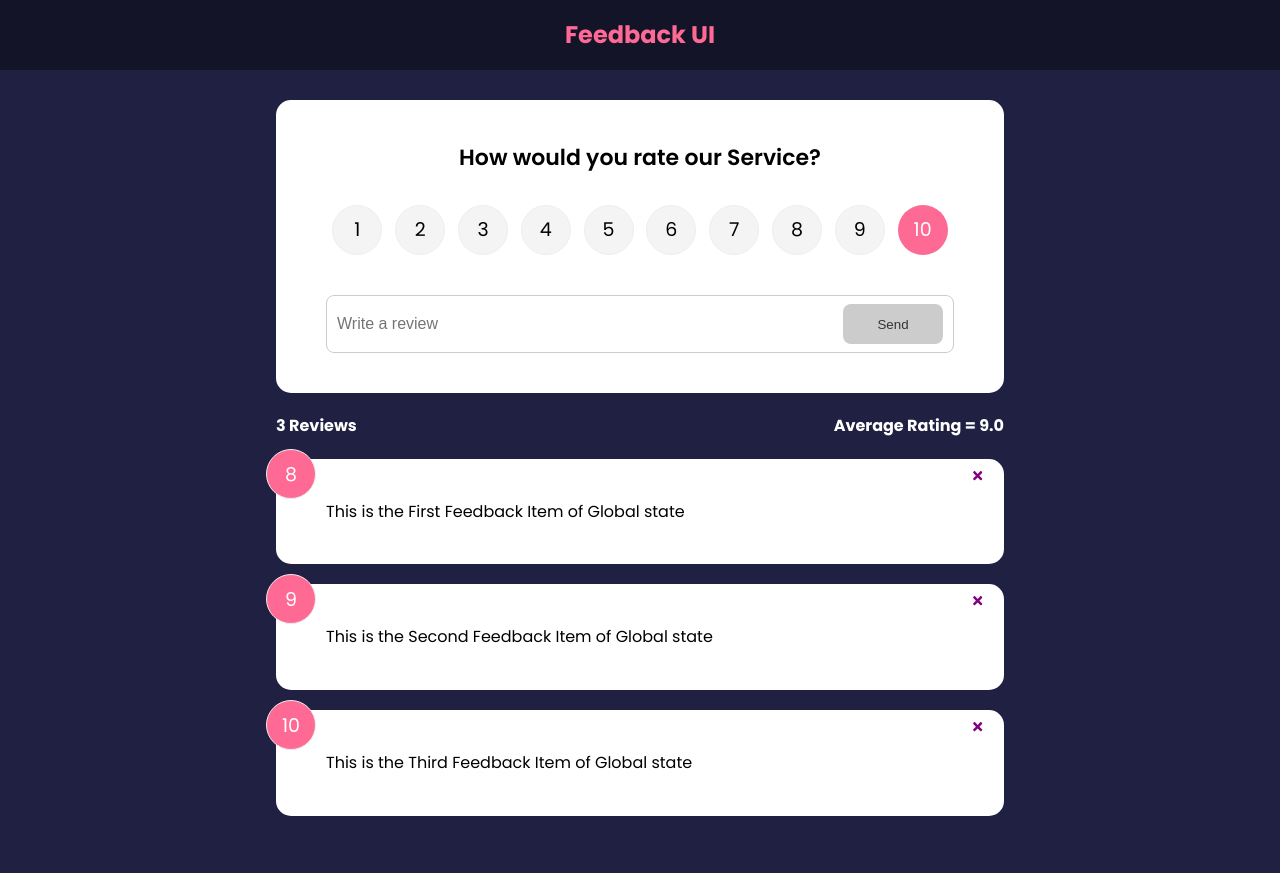
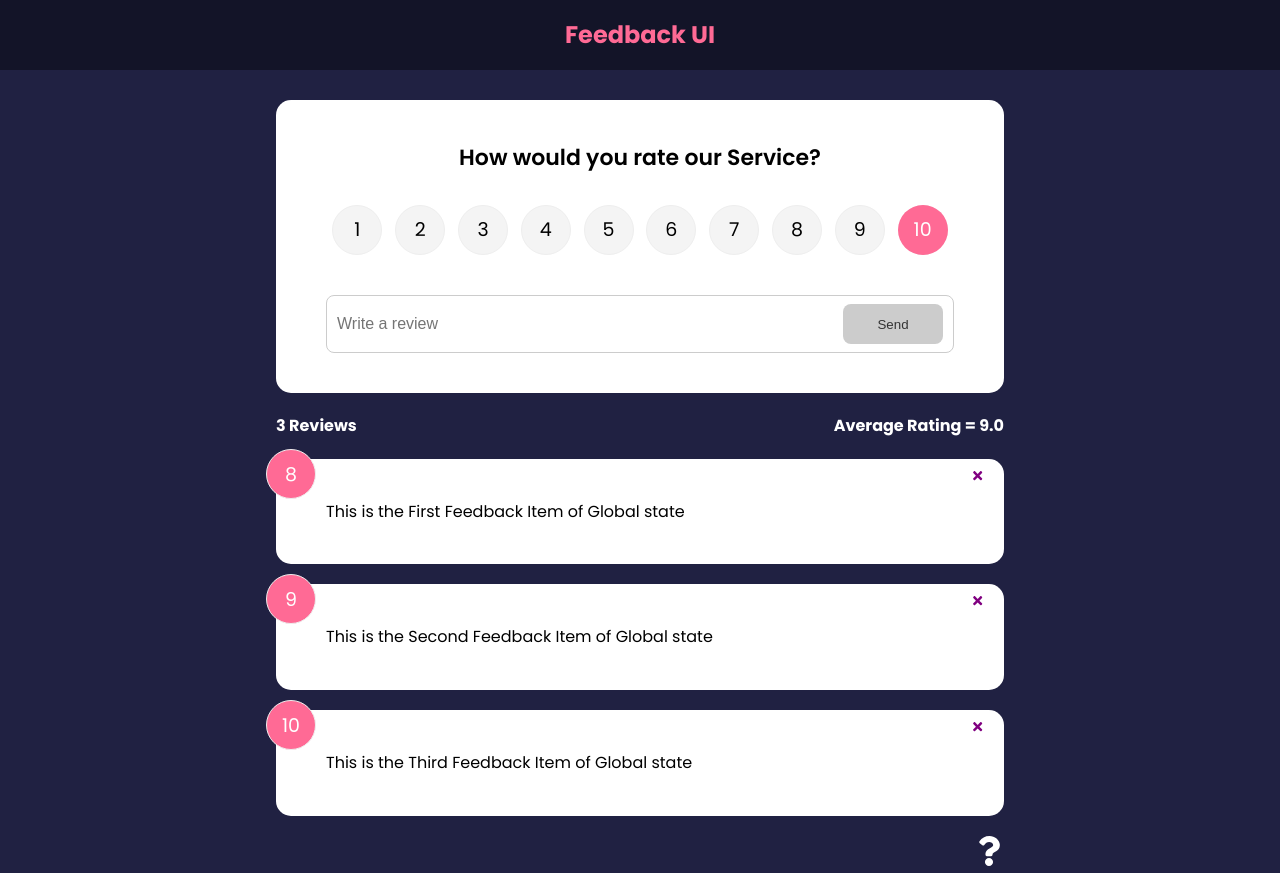
Before and after one commit to subhamssn/main-fb-app, a React (Create React App) app: page / in a window 1280 px wide. Before the commit the page ends 836 px from the top, so only its background shows below. Built offline with nearby package versions, Linux system fonts and the light colour scheme.

Commit message:
Link added to about page

```diff
--- a/src/App.js
+++ b/src/App.js
@@ -7,6 +7,7 @@
 import FeedbackStats from './components/FeedbackStats';
 import FeedbackForm from './components/FeedbackForm';
 import AboutPage from './pages/AboutPage'
+import AboutIconLink from './components/AboutIconLink';
 
 function App(){
 
@@ -36,7 +37,7 @@
         <Header  />
         <div className="container">
 
-            <Routes>
+        <Routes>
 
 
             <Route exact path='/' element={
@@ -48,6 +49,7 @@
                <FeedbackList
                   feedback={feedback} handleDelete = {deleteFeedback}
                />
+               <AboutIconLink />
                </>
             }>
 
@@ -56,6 +58,8 @@
 
            <Route path='/about' element={<AboutPage />}/>
            </Routes>
+
+
         </div>
 
         </Router>
--- /dev/null
+++ b/src/components/AboutIconLink.jsx
@@ -0,0 +1,19 @@
+import { FaQuestion } from "react-icons/fa"
+import { Link } from "react-router-dom"
+
+function AboutIconLink() {
+  return (
+    <div className="about-link">
+        <Link to={{
+            pathname: "/about",
+            search: "?sort",
+            hash: "#checked"
+        }}>
+            <FaQuestion size={30}/>
+        </Link>
+
+    </div>
+  )
+}
+
+export default AboutIconLink
--- a/src/pages/AboutPage.jsx
+++ b/src/pages/AboutPage.jsx
@@ -1,4 +1,5 @@
 import Card from "../shared/Card"
+import { Link } from "react-router-dom"
 
 function AboutPage() {
   return (
@@ -9,7 +10,7 @@
         <p>Version: 1.0.0</p>
 
         <p>
-          <a href="/">Back To Home</a>
+          <Link to="/">Back To Home</Link>
         </p>
       </div>
     </Card>
```
